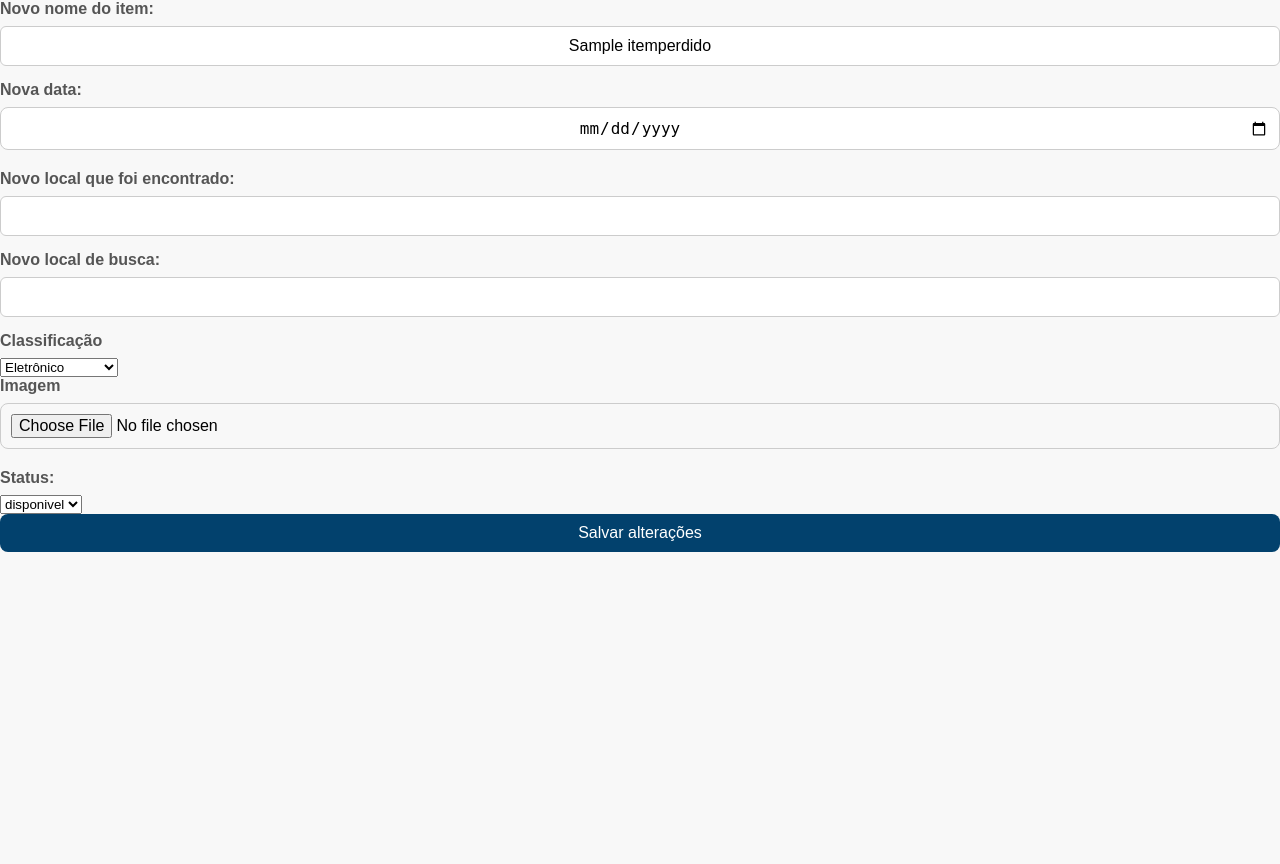
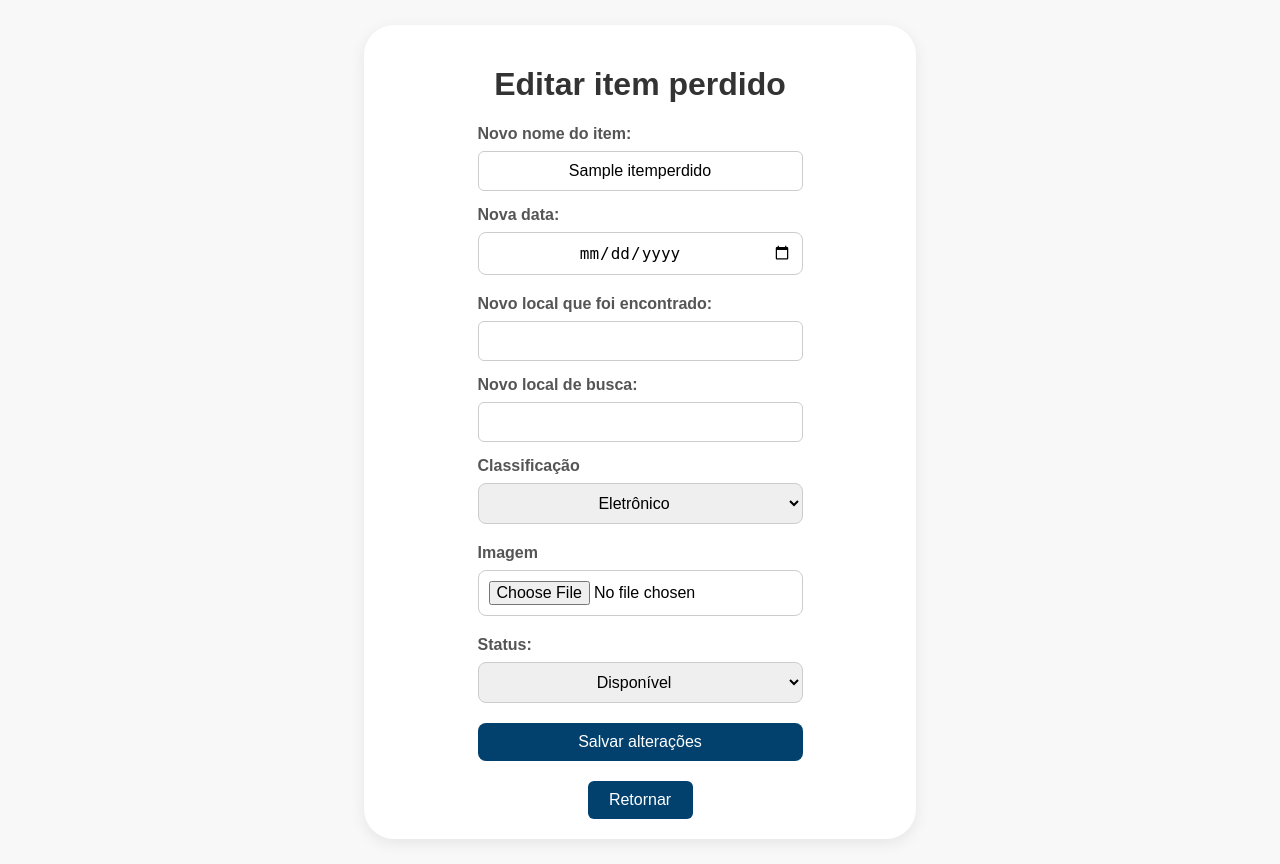
Before and after one commit to EleandersonRosadeMorais/AchadosEPerdidosWeb, a PHP site: page /adm/editar_item.php?id=1 in a window 1280 px wide. Before the commit the page ends 552 px from the top, so only its background shows below. Run offline with PHP 8.4, Linux system fonts and the light colour scheme; the visitor is signed in with stand-in values (Sample User, id 1); tables that the repository leaves empty or names only in its code hold one stand-in row (values such as "Sample post"); data that the repository does not hold is empty.

Commit message:
procurar item e correção no editar item

```diff
--- a/adm/cadastrar_item.php
+++ b/adm/cadastrar_item.php
@@ -30,13 +30,13 @@ if (!isset($_SESSION['admin_logado']) || $_SESSION['admin_logado'] !== true) {
             <input type="date" name="data" required value="<?php echo htmlspecialchars('dataEncontrado')?>">
 
             <label>Local onde foi encontrado</label>
-            <input type="text" name="localEncontrado" required value="<?php echo htmlspecialchars('localizacaoEcontrada') ?>">
+            <input type="text" name="localEncontrado" required value="<?php echo htmlspecialchars('localizacaoEncontrada')?>">
 
             <label>Local de busca</label>
             <input type="text" name="localBusca" required value="<?php echo htmlspecialchars('localizacaoBuscar')?>">
 
             <label>Classificação</label>
-            <select id="tipo" name="select" required>
+            <select class="tipo" name="select" required>
                 <option value="Eletrônico">Eletrônico</option>
                 <option value="Vestuário">Vestuário</option>
                 <option value="Material Escolar">Material Escolar</option>
--- a/adm/editar_item.php
+++ b/adm/editar_item.php
@@ -21,7 +21,7 @@ if (!$item) {
 ?>
 
 <!DOCTYPE html>
-<html lang="en">
+<html lang="pt-br">
 
 <head>
     <meta charset="UTF-8">
@@ -33,6 +33,7 @@ if (!$item) {
 <body>
 
     <div class="boxEditar">
+        <h1>Editar item perdido</h1>
         <form action="salvar_edicao.php?id=<?php echo $_GET['id']; ?>" method="POST" enctype="multipart/form-data">
             <label for="novo_nome">Novo nome do item:</label>
             <input type="text" id="novo_nome" name="novo_nome" required
@@ -47,29 +48,37 @@ if (!$item) {
                 value="<?php echo htmlspecialchars($item['localizacaoEncontrada']) ?>">
 
             <label for="novo_local_busca">Novo local de busca:</label>
-        <input type="text"id="novo_local_busca" name="novo_local_busca" required
+            <input type="text" id="novo_local_busca" name="novo_local_busca" required
                 value="<?php echo htmlspecialchars($item['localizacaoBuscar']) ?>">
 
             <label>Classificação</label>
-        <select name="tipo_editar" required>
-            <option value="Eletrônico" <?php echo ($item['tipo'] == 'Eletrônico') ? 'selected' : ''; ?>>Eletrônico</option>
-            <option value="Vestuário" <?php echo ($item['tipo'] == 'Vestuário') ? 'selected' : ''; ?>>Vestuário</option>
-            <option value="Material Escolar" <?php echo ($item['tipo'] == 'Material Escolar') ? 'selected' : ''; ?>>Material Escolar</option>
-            <option value="Documentação" <?php echo ($item['tipo'] == 'Documentação') ? 'selected' : ''; ?>>Documentação</option>
-            <option value="Ferramenta" <?php echo ($item['tipo'] == 'Ferramenta') ? 'selected' : ''; ?>>Ferramenta</option>
+            <select class="tipo" name="tipo_editar" required>
+                <option value="Eletrônico" <?php echo ($item['tipo'] == 'Eletrônico') ? 'selected' : ''; ?>>Eletrônico
+                </option>
+                <option value="Vestuário" <?php echo ($item['tipo'] == 'Vestuário') ? 'selected' : ''; ?>>Vestuário
+                </option>
+                <option value="Material Escolar" <?php echo ($item['tipo'] == 'Material Escolar') ? 'selected' : ''; ?>>
+                    Material Escolar</option>
+                <option value="Documentação" <?php echo ($item['tipo'] == 'Documentação') ? 'selected' : ''; ?>>
+                    Documentação</option>
+                <option value="Ferramenta" <?php echo ($item['tipo'] == 'Ferramenta') ? 'selected' : ''; ?>>Ferramenta
+                </option>
             </select>
 
             <label>Imagem</label>
             <input type="file" name="imagem_editar" accept="image/*">
 
             <label>Status:</label>
-        <select name="status_editar" required>
-            <option value="disponivel">disponivel</option>
-            <option value="devolvido">devolvido</option>
-            <option value="arquivado"></option>
+            <select class="status" name="status_editar" required>
+                <option value="disponivel" <?= ($item['status'] == 'disponivel') ? 'selected' : ''; ?>>Disponível</option>
+                <option value="devolvido" <?= ($item['status'] == 'devolvido') ? 'selected' : ''; ?>>Devolvido</option>
+                <option value="arquivado" <?= ($item['status'] == 'arquivado') ? 'selected' : ''; ?>>Arquivado</option>
             </select>
 
+
             <button type="submit">Salvar alterações</button>
+
+            <a href="gerenciar_itens.php" class="btn-voltar2">Retornar</a>
         </form>
     </div>
 
--- a/adm/gerenciar_itens.php
+++ b/adm/gerenciar_itens.php
@@ -29,7 +29,7 @@ $itens = $itemPerdido->listar();
     <div class="container">
 
         <div class="divGerenciamento">
-        <h2>Área de Gerenciamento</h2>
+        <h2>Bem-Vindo(a) a Área de Gerenciamento, <?php echo $_SESSION['admin_nome']; ?></h2>
         <?php if (isset($_GET['sucesso'])): ?>
             <div class="sucesso"><?php echo $_GET['sucesso']; ?></div>
         <?php endif; ?>
--- a/adm/salvar_edicao.php
+++ b/adm/salvar_edicao.php
@@ -24,7 +24,7 @@ if ($_SERVER['REQUEST_METHOD'] == 'POST') {
 
         $novo_nome = $_POST['novo_nome'];
         $nova_data = $_POST['nova_data'];
-        $novo_local_encontrado = $_POST['nova_local_encontrado'];
+        $novo_local_encontrado = $_POST['novo_local_encontrado'];
         $novo_local_busca = $_POST['novo_local_busca'];
         $tipo_editar = $_POST['tipo_editar'];
         $status_editar = $_POST['status_editar'];
--- a/db/tab_item.php
+++ b/db/tab_item.php
@@ -165,6 +165,33 @@ class ItemPerdido
     }
 
 
+    public function buscarPorNome($nome)
+    {
+        $query = "SELECT i.*, a.nome as administrador_nome
+                  FROM " . $this->table_name . " i
+                  LEFT JOIN administrador a ON i.administrador_fk = a.id_pk
+                  WHERE i.nome LIKE ?
+                  ORDER BY i.dataCadastro DESC";
+
+        try {
+            $stmt = $this->conn->prepare($query);
+            $stmt->execute(['%' . $nome . '%']);
+
+            $itens = [];
+            while ($row = $stmt->fetch(PDO::FETCH_ASSOC)) {
+                $itens[] = $row;
+            }
+
+            return $itens;
+
+        } catch (PDOException $e) {
+            error_log("Erro na busca por nome: " . $e->getMessage());
+            return [];
+        }
+    }
+
+
+
 }
 
 ?>
--- a/login.php
+++ b/login.php
@@ -47,7 +47,7 @@ if ($_SERVER['REQUEST_METHOD'] == 'POST' && isset($_POST['login'])) {
             <h1>Fazer login</h1>
 
             <label for="email">Email:</label>
-            <input type="email" name="email" required>
+            <input type="email" name="email" required value="<?= htmlspecialchars($email ?? ''); ?>">
 
             <br><br>
 
@@ -60,7 +60,7 @@ if ($_SERVER['REQUEST_METHOD'] == 'POST' && isset($_POST['login'])) {
         </form>
 
         <div class="mensagem">
-            <?php if (!empty($mensagem_erro)) echo '<p>' . $mensagem_erro . '</p>'; ?>
+        <?php if (!empty($mensagem_erro)) echo '<p>' . htmlspecialchars($mensagem_erro) . '</p>'; ?>
         </div>
     </div>
 </body>
--- a/register.php
+++ b/register.php
@@ -47,12 +47,12 @@ if ($_SERVER['REQUEST_METHOD'] == 'POST') {
             <?php endif; ?>
 
             <label for="nome">Nome:</label>
-            <input type="text" name="nome" required>
+            <input type="text" name="nome" required value="<?= htmlspecialchars($nome ?? ''); ?>">
 
             <br><br>
 
             <label for="email">Email:</label>
-            <input type="email" name="email" required>
+            <input type="email" name="email" required value="<?= htmlspecialchars($email ?? ''); ?>">
 
             <br><br>
 
@@ -62,7 +62,7 @@ if ($_SERVER['REQUEST_METHOD'] == 'POST') {
             <br><br>
 
             <label for="cpf">CPF:</label>
-            <input type="text" name="cpf" placeholder="000.000.000-00" required>
+            <input type="text" name="cpf" placeholder="000.000.000-00" required value="<?= htmlspecialchars($cpf ?? ''); ?>">
 
             <br><br>
 
--- a/style.css
+++ b/style.css
@@ -114,7 +114,7 @@
             margin-bottom: 20px;
         }
 
-        #tipo {
+        .tipo {
             width: 100%;
             padding: 10px;
             border: 1px solid #ccc;
@@ -204,16 +204,17 @@
 
 
         .btn-voltar2 {
-            display: flex;
+            display: block;
             background: #02416D;
             padding: 10px 20px;
             color: #fff;
             text-decoration: none;
             border-radius: 6px;
             transition: 0.2s;
-            width: 15%;
+            width: 20%;
+            margin: auto;
             margin-top: 20px;
-            justify-content: center;
+            text-align: center;
         }
 
         #titulo {
@@ -726,3 +727,28 @@
             width: 120px;
             margin-left: 10px;
         }
+
+        .boxEditar {
+            display: flex;
+            width: 40%;
+            height: 100%;
+            justify-content: center;
+            align-items: center;
+            background-color: #ffffff;
+            border-radius: 30px;
+            margin: 25px auto;
+            padding: 20px;
+            box-shadow: 0 4px 15px rgba(0, 0, 0, 0.08);
+            flex-direction: column;
+        }
+
+        .status {
+            width: 100%;
+            padding: 10px;
+            border: 1px solid #ccc;
+            border-radius: 8px;
+            font-size: 16px;
+            text-align: center;
+            box-sizing: border-box;
+            margin-bottom: 20px;
+        }
--- a/templates/cabecalho.php
+++ b/templates/cabecalho.php
@@ -6,7 +6,6 @@
         <?php if (isset($_SESSION['admin_logado']) && $_SESSION['admin_logado'] === true): ?>
             <a href="/achadosEperdidosWeb/adm/gerenciar_itens.php">Gerenciamento</a>
             <a href="/achadosEperdidosWeb/logout.php">Sair</a>
-            <span">Olá, <?php echo $_SESSION['admin_nome']; ?></span>
         <?php else: ?>
             <a href="/achadosEperdidosWeb/login.php">Login Admin</a>
 
```
Also changed, not shown: procurar.php (+59 -3 lines), img/6930d32832fee_WhatsApp Image 2025-11-03 at 15.41.23.jpeg (added), img/6930d38e4041b_walking.png (added), img/6930d7380deb1_F1-red-bull-rb21-2025-preview.jpg (added). Lines whose indentation alone changed are shown as unchanged.
